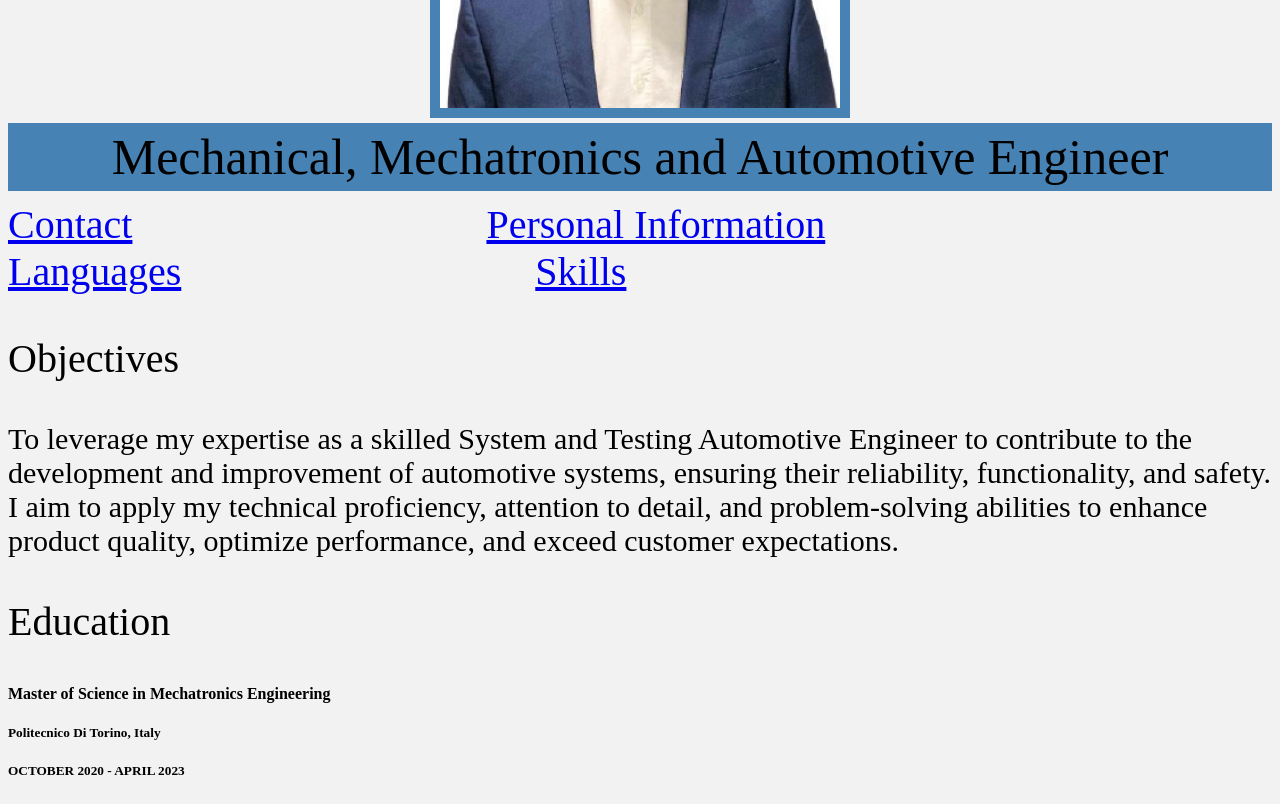
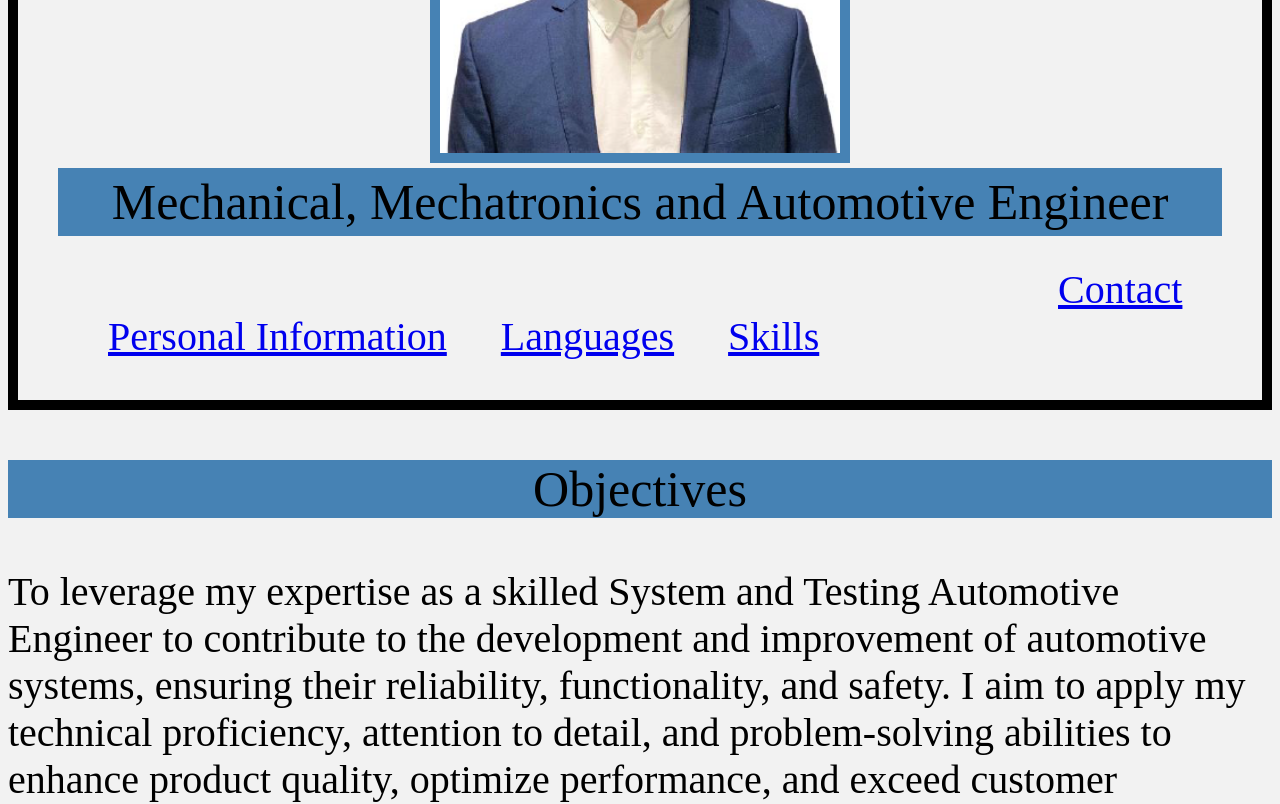
Before and after one commit to Ibrmnas/Ibrahim_CV, a plain HTML site: page index.html in a window 1280 px wide. Shown: the part 440-1244 px from the top of the page. Drawn offline with Linux system fonts and the light colour scheme.

Commit message:
Update styles.css

```diff
--- a/styles.css
+++ b/styles.css
@@ -1,3 +1,7 @@
+html
+{
+    background-color: #f2f2f2;
+}
 h1
 {
     color: black;
@@ -6,7 +10,7 @@ h1
     font-weight: bold;
     font-family:'Times New Roman', Times, serif;
     margin: 5px 0px 5px 0px;
-    padding: 5px;
+    padding: 0px;
 }
 img
 {
@@ -26,57 +30,96 @@ h2
     font-family:'Times New Roman', Times, serif;
     margin: 0px;
     margin-top: 5px;
-    margin-bottom: 10px;
+    margin-bottom: 30px;
     padding: 5px;
 }
 .text-align
 {
     text-align: center;
 }
+div[id="part"]
+{
+   border:10px solid black;
+   padding: 40px;
+}
 .Contact
 {
     font-size: 40px;
-    margin-right: 350px;
+    margin:5px 0px 5px 1000px;
     font-weight: normal;
     font-family:'Times New Roman', Times, serif;
 }
 .PersonalInformation
 {
     font-size: 40px;
-    margin-right: 350px;
+    margin:5px 0px 5px 50px;
     font-weight: normal;
     font-family:'Times New Roman', Times, serif;
 }
 .Languages
 {
     font-size: 40px;
-    margin-right: 350px;
+    margin:5px 0px 5px 50px;
     font-weight: normal;
     font-family:'Times New Roman', Times, serif;
 }
 .Skills
 {
     font-size: 40px;
+    margin:5px 0px 5px 50px;
     font-weight: normal;
     font-family:'Times New Roman', Times, serif;
 }
 h3
 {
+    font-size: 50px;
+    font-weight: normal;
+    font-family:'Times New Roman', Times, serif;
+    background-color: steelblue;
+    text-align: center;
+}
+p
+{
     font-size: 40px;
     font-weight: normal;
     font-family:'Times New Roman', Times, serif;
 }
-p
+h4
 {
-    font-size: 30px;
+    font-size: 50px;
+    font-weight: normal;
+    font-family:'Times New Roman', Times, serif;
+    margin-bottom: -60px;
+}
+h5
+{
+    font-size: 40px;
+    font-weight: normal;
+    font-family:'Times New Roman', Times, serif;
+    margin-bottom: -40px;
+}
+h6
+{
+    font-size: 35px;
     font-weight: normal;
     font-family:'Times New Roman', Times, serif;
 }
-html
+hr
 {
-    background-color: #f2f2f2;
+    margin-right: 0px;
 }
-html
+ul
 {
-    background-color: #f2f2f2;
+    font-size: 32px;
+    font-weight: normal;
+    font-family:'Times New Roman', Times, serif;
 }
+ul[id="projects"]
+{
+    margin-top: 70px;
+}
+#time
+{
+    font-size: 30px;
+    margin-bottom: -5px;
+}
```
